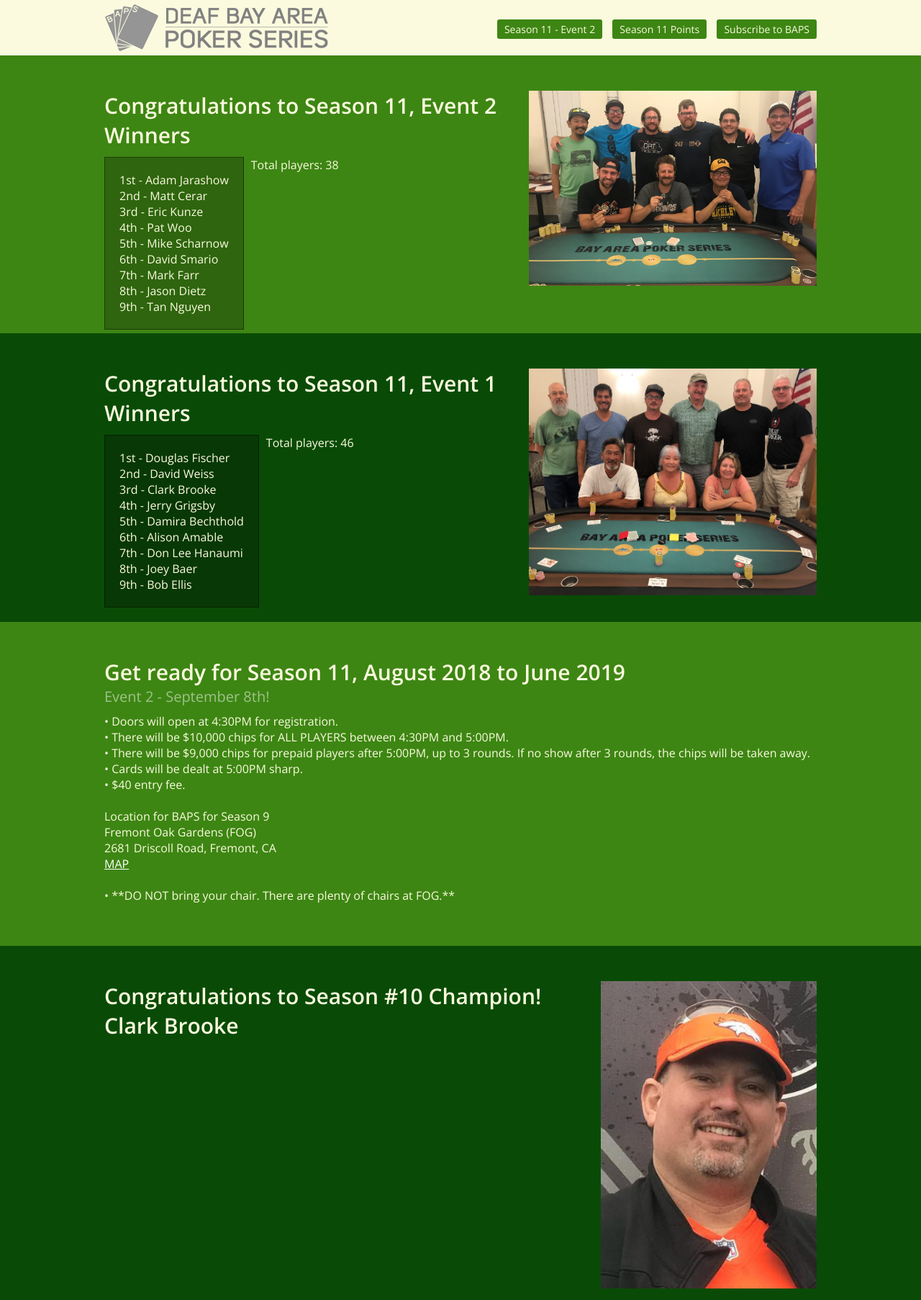
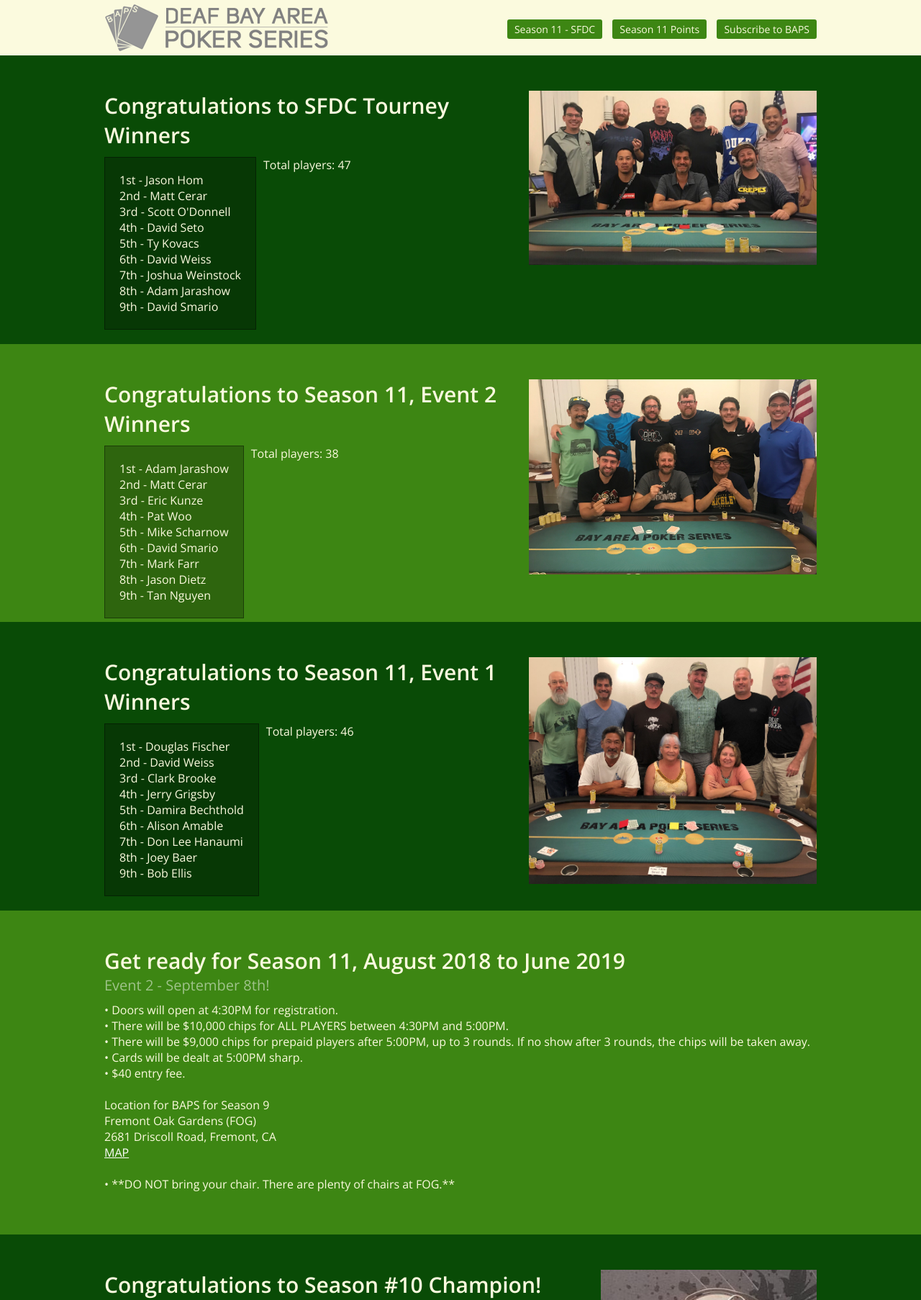
Before and after one commit to chadwtaylor/baps, a PHP site: page / in a window 1280 px wide. Shown: the top 1806 px of the page at 72% size. Run offline with PHP 8.4, Linux system fonts and the light colour scheme.

Commit message:
Season 11 SFDC Tourney

```diff
--- a/index.php
+++ b/index.php
@@ -18,13 +18,45 @@
 				<div id="logo"></div>
 			</a>
 			<nav id="main">
-				<a href="downloads/season11/baps-season11-event2.pdf" target="_blank">Season 11 - Event 2</a>
+				<a href="downloads/season11/baps-season11-sfdc.pdf" target="_blank">Season 11 - SFDC</a>
 				<a href="downloads/season11/baps-season11-points.pdf" target="_blank">Season 11 Points</a>
 				<!--<a href="downloads/guidelines11.pdf" target="_blank">Guidelines - Season 11</a>-->
 				<a href="http://eepurl.com/n5HGH" target="_blank">Subscribe to BAPS</a>
 			</nav>
 		</section>
 	</header>
+	<section id="bottom">
+		<section class="page clearfix">
+			<br />
+			<br />
+			<img src="images/season-11/season11sfdc.png" width="400" style="float:right; margin: 0 0 10px 0;" />
+			<h1>Congratulations to SFDC Tourney Winners</h1>
+			<p>
+				<div class="left schedule">
+					1st - Jason Hom
+					<br />
+					2nd - Matt Cerar
+					<br />
+					3rd - Scott O'Donnell
+					<br />
+					4th - David Seto
+					<br />
+					5th - Ty Kovacs
+					<br />
+					6th - David Weiss
+					<br />
+					7th - Joshua Weinstock
+					<br />
+					8th - Adam Jarashow
+					<br />
+					9th - David Smario
+				</div>
+                Total players: 47
+			</p>
+			<br />
+			<br />
+		</section>
+	</section>
 	<section id="top">
 		<section class="page clearfix">
 			<br />
@@ -160,9 +192,9 @@
 				<br>
 				<span class="completed">Event 2 - September 8th </span>
 				<br>
-				<span class="next">SFDC Tourney – October 6th</span>
+				<span class="complete"><a href="http://www.sfdeafclub.org/2018/09/13/sfdc-poker-2018-oct-6" target="_blank">SFDC Tourney – October 6th</a></span>
 				<br>
-				<span class="">Event 3 - November 10th</span>
+				<span class="next">Event 3 - November 10th</span>
 				<br>
 				<span class="">Event 4 – January 12th</span>
 				<br>
```
Also changed, not shown: images/season-11/season11sfdc.png (added), 2 other files.
